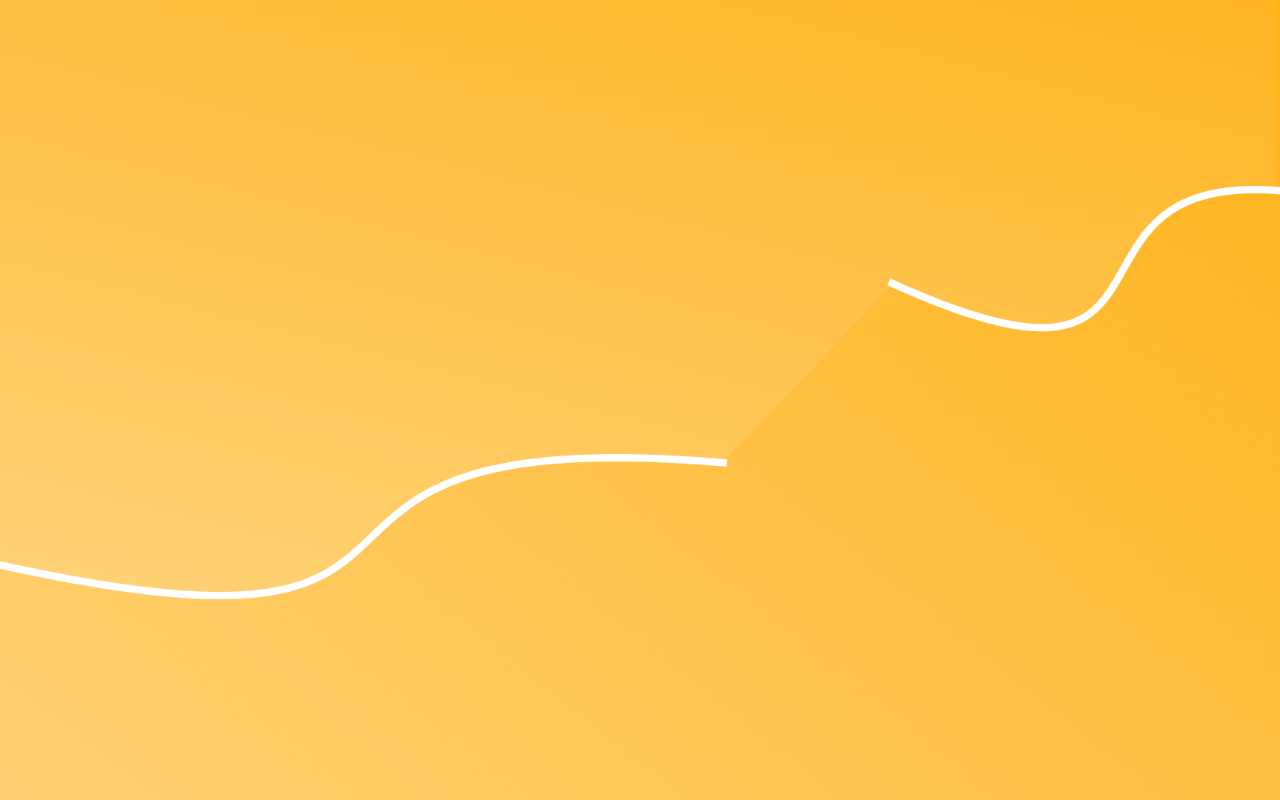
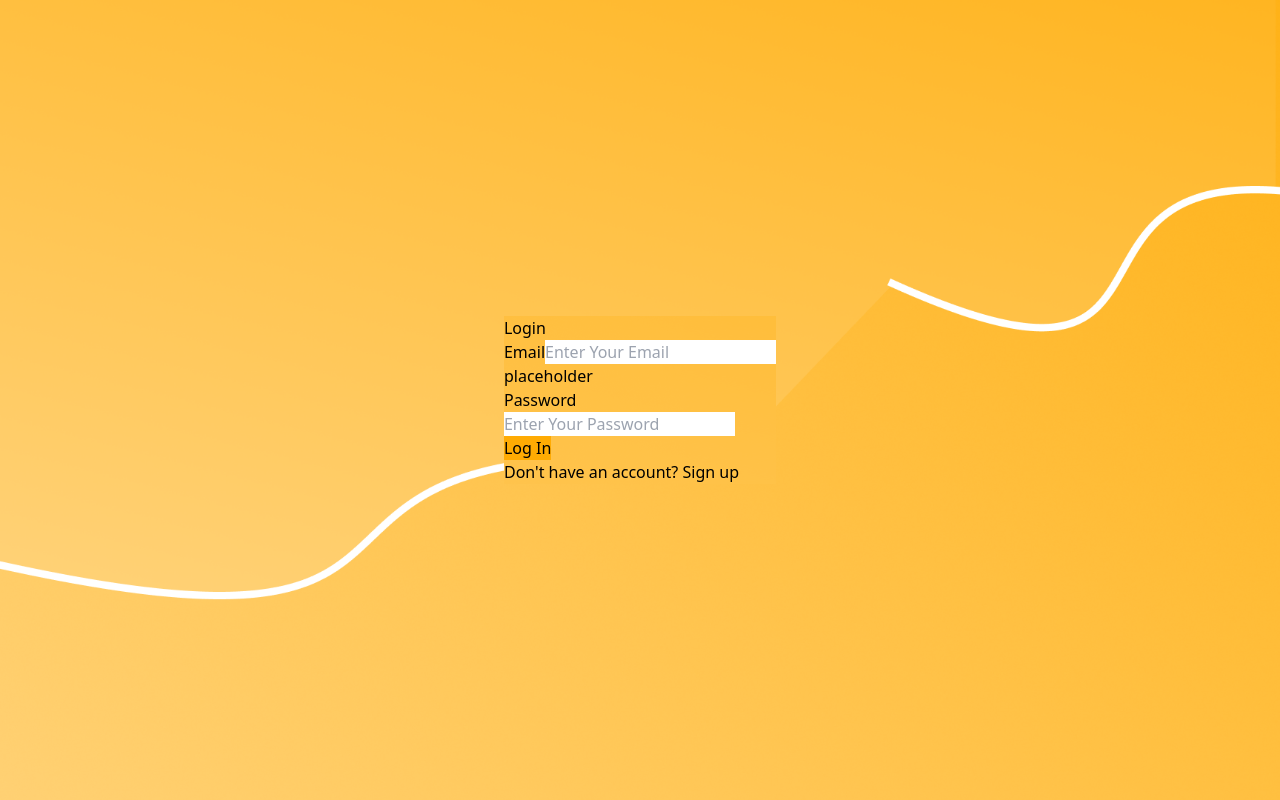
Before and after one commit to NovasHelios/WEB, a React (Vite) app: page / in a window 1280 px wide. Before the commit this address had no page. Built offline with nearby package versions, Linux system fonts and the light colour scheme.

Commit message:
no message

```diff
--- a/src/App.jsx
+++ b/src/App.jsx
@@ -1,8 +1,9 @@
-import { Route, Routes } from "react-router-dom"
-import Background from "./pages/Background"
-import BusinessSignIn from "./pages/SignIn/BusinessSignIn.jsx"
+import { useState } from "react";
+import { Route, BrowserRouter, Routes } from "react-router-dom";
+import Background from "./pages/Background";
+import BusinessSignIn from "./pages/SignIn/BusinessSignIn.jsx";
 import Login from "./pages/Login/Login";
-import Main from "./pages/Main";
+import Main from "./pages/Main/Main";
 import SignUpSelect from "./components/ui/SignUpSelect";
 import NormalSignIn from "./pages/SignIn/normal.jsx";
 
@@ -14,7 +15,7 @@ function App() {
                 <Route path="/signup/business" element={<BusinessSignIn />} />
                 <Route path="/signup/individual" element={<NormalSignIn />} />
                 <Route path="/main" element={<Main />} />
-          <Route path="/login" element={<Login />} />
+                <Route path="/" element={<Login />} />
             </Routes>
         </Background>
     );
```
Lines whose indentation alone changed are shown as unchanged.
